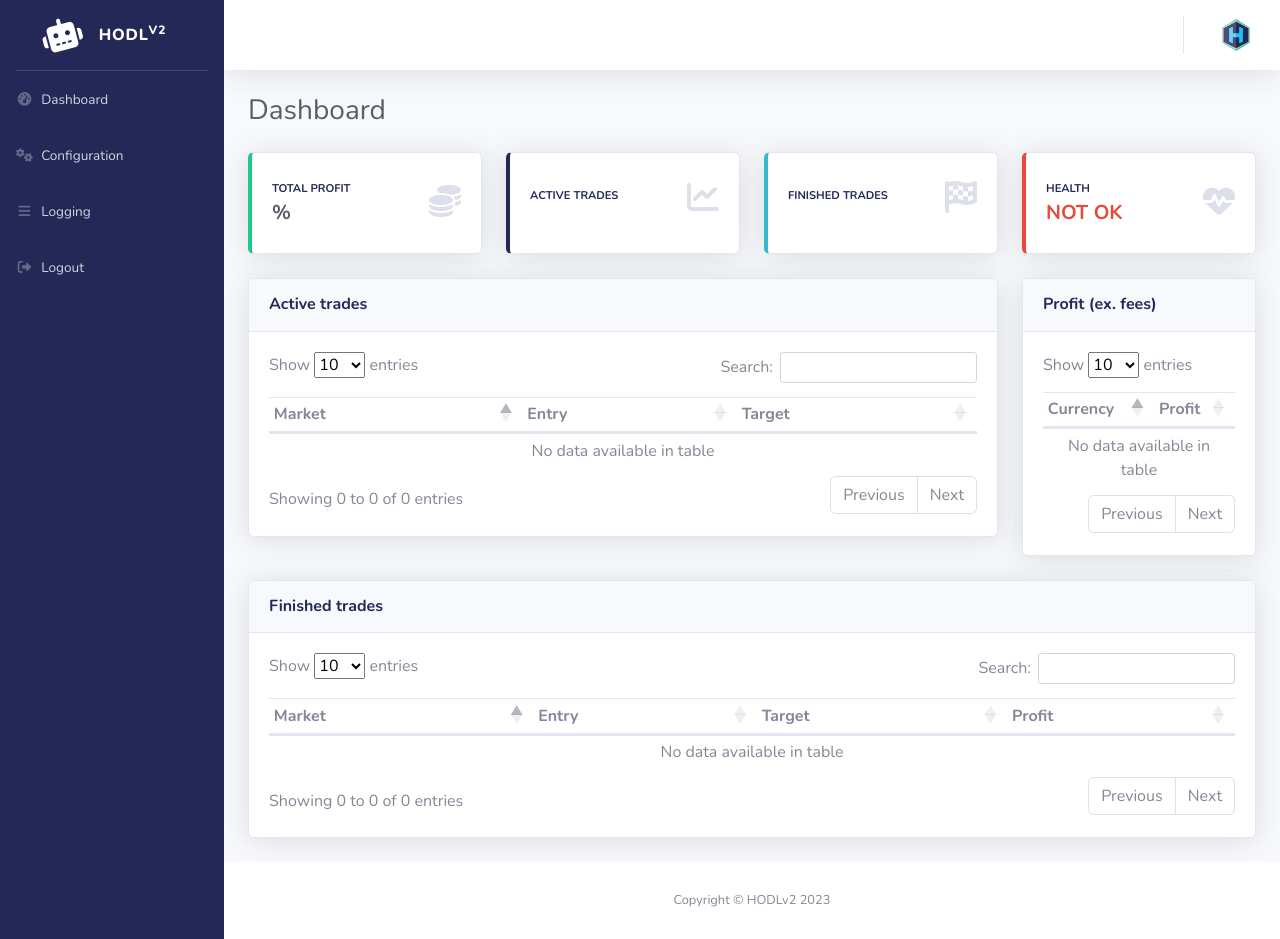
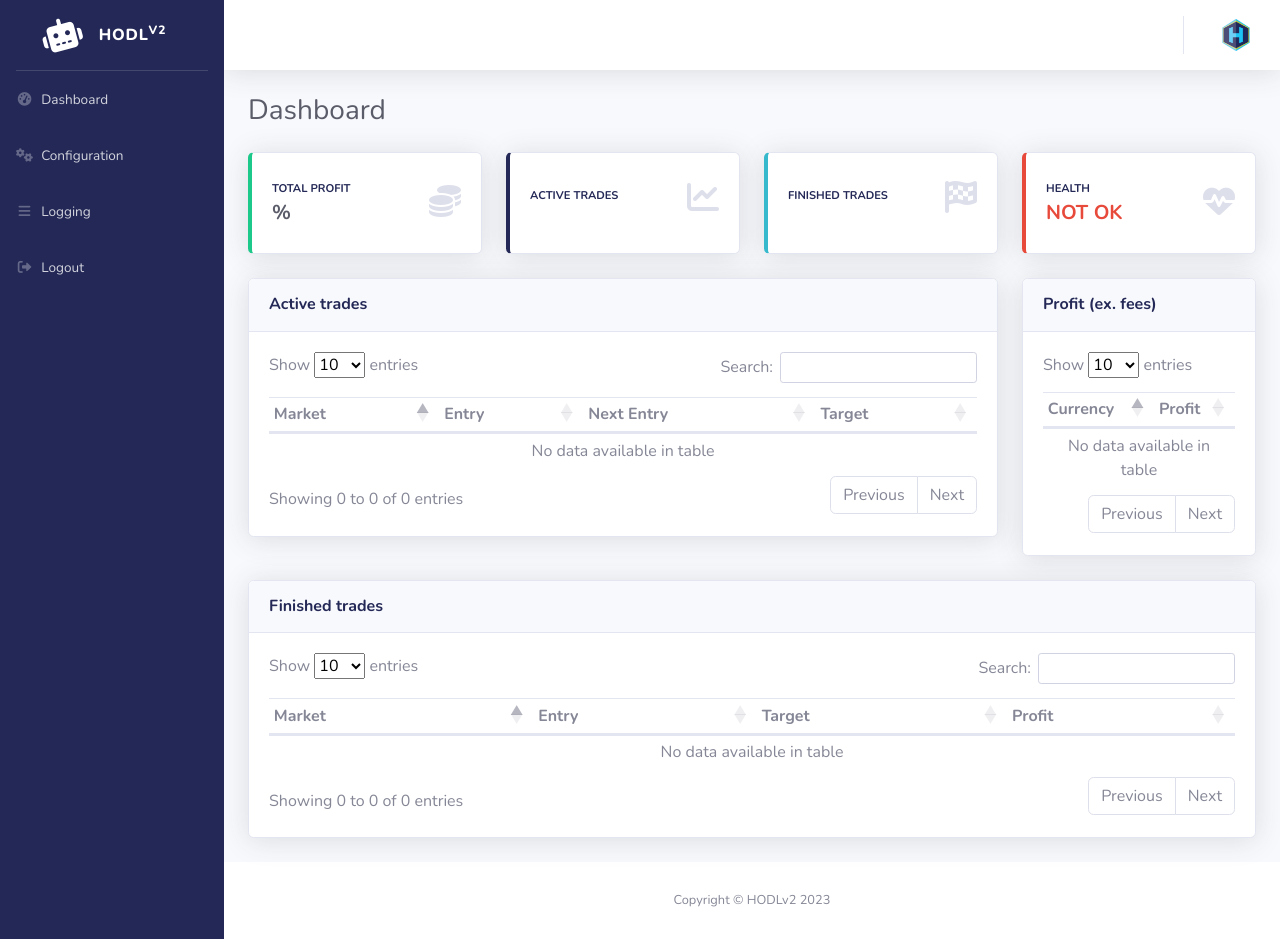
Before and after one commit to p0ntsNL/hodlv2, a Python web app: template hodlv2/web/templates/index.html in a window 1280 px wide. Run offline with Jinja, Linux system fonts and the light colour scheme; the template is opened without the code that fills it, so the values that code supplies are empty; some libraries are stand-ins or nearby versions.

Commit message:
Next entry to webinterface index (#47)
* add next entry to table

* next_trade_price should be in the calculation

```diff
--- a/hodlv2/web/model.py
+++ b/hodlv2/web/model.py
@@ -159,6 +159,7 @@ def get_active_trades():
         for t in active_trades:
             get_last = db.markets.find_one({"_id": t["market"]})
             t["last"] = get_last["last"]
+            t["next_trade_price"] = get_last["next_trade_price"]
             trades.append(t)
         return trades, len(trades)
     except Exception as error:
--- a/hodlv2/web/templates/index.html
+++ b/hodlv2/web/templates/index.html
@@ -94,6 +94,7 @@
                         <tr>
                             <th>Market</th>
                             <th>Entry</th>
+                            <th>Next Entry</th>
                             <th>Target</th>
                         </tr>
 		    </thead>
@@ -107,6 +108,7 @@
 			      </div>
 			    </td>
 			    <td>{{t['open']['average']}} {{t['market'].split('/')[1]}}<br>{{t['open']['amount']}} {{t['market'].split('/')[0]}}</td>
+          <td>{{t['next_trade_price']}} {{t['market'].split('/')[1]}}<br><span class="text-danger font-weight-bold">-{{'%0.2f' % ((t['close']['next_trade_price'] - t['last'])/t['last'] * 100)}}</span></td>
 			    <td>{{t['close']['price']}} {{t['market'].split('/')[1]}}<br><span class="text-success font-weight-bold">+{{'%0.2f' % ((t['close']['price'] - t['last'])/t['last'] * 100)}}</span></td>
 		          </tr>
                         {%endfor%}
```
